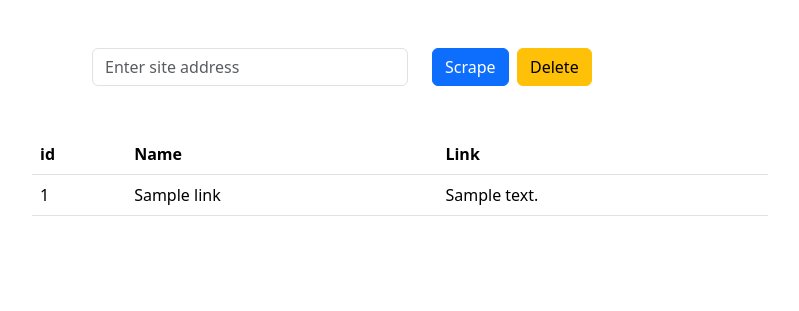
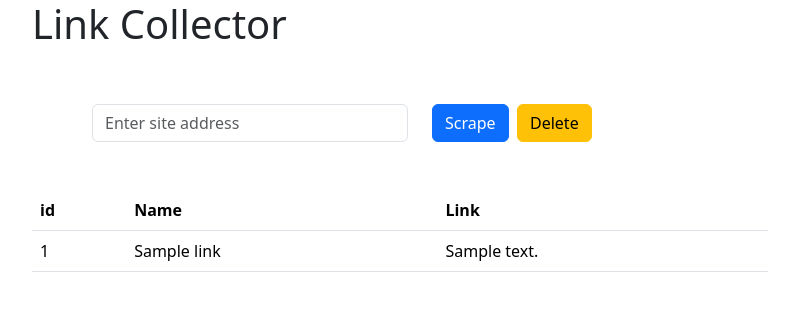
Before and after one commit to notacoham/link_scraper, a Django app: page / in a window 1280 px wide. Shown: the top 311 px of the page, without its empty margins (50-849 px from the left). Run offline with Django 5.2, Linux system fonts and the light colour scheme; tables that the repository leaves empty hold one stand-in row (values such as "Sample post").

Commit message:
add header to home page

```diff
--- a/mysite/myapp/templates/myapp/result.html
+++ b/mysite/myapp/templates/myapp/result.html
@@ -13,6 +13,11 @@
   </head>
   <body>
     <div class="container">
+        <div class="row">
+            <div class="col-md-12 m5">
+                <h1>Link Collector</h1>
+            </div>
+        </div>
         <div class="row m-5">
             <div class="col-md-4">
                 <form action="/" method="post">
```
